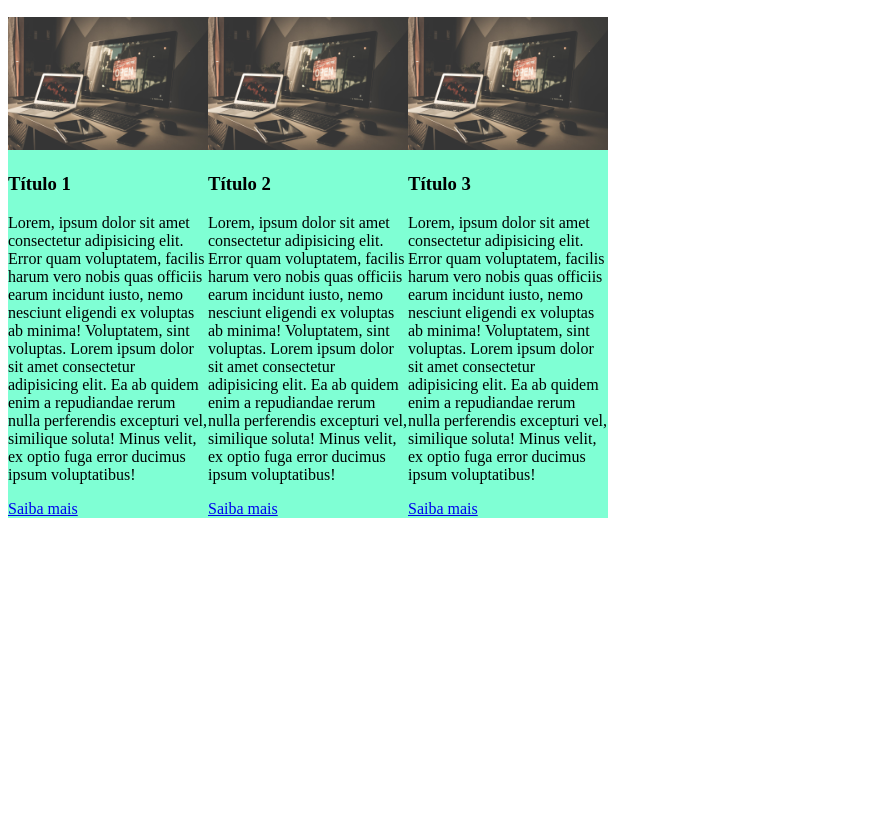
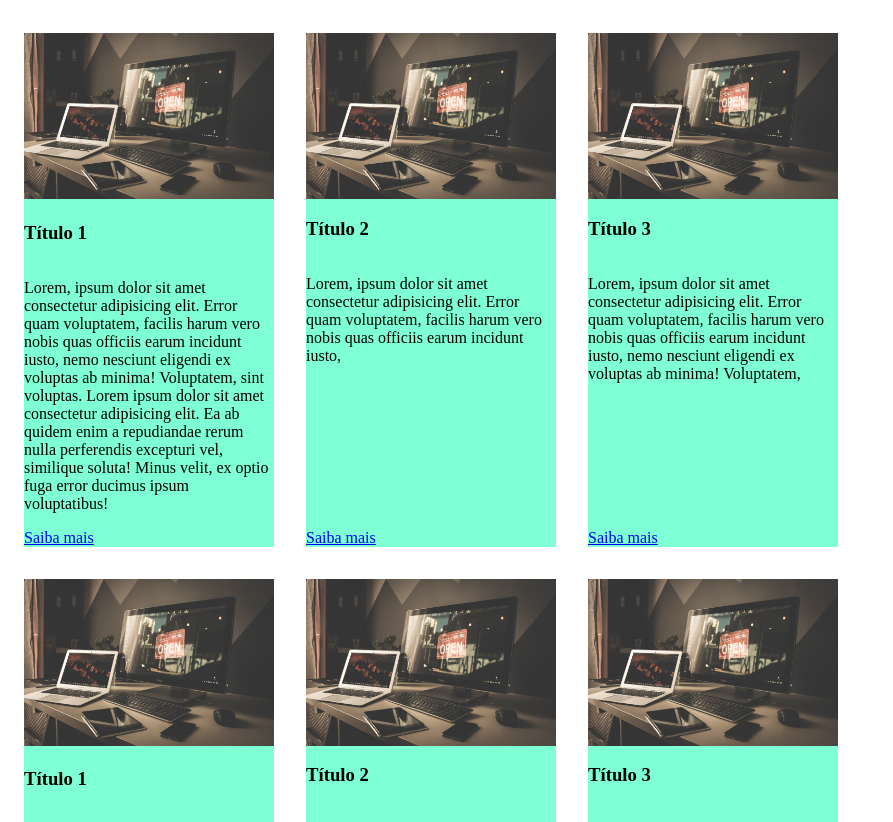
Before and after one commit to AlanPedroD/elementos-com-mesmo-tamanho, a plain HTML site: page altura-igual.html in a window 1280 px wide. Shown: the part 50-872 px from the top of the page, without its empty margins (0-893 px from the left). Before the commit the page ends 800 px from the top, so only its background shows below. Drawn offline with Linux system fonts and the light colour scheme.

Commit message:
fiz alteracoes no css e no html

```diff
--- a/altura-igual.html
+++ b/altura-igual.html
@@ -8,7 +8,7 @@
     <title>Elementos com a mesma altura</title>
     <link rel="stylesheet" href="altura.css">
 
-    <style>
+    <!-- <style>
         .coluna {
             float: left;
             width: 200px;
@@ -17,7 +17,7 @@
         img {
             max-width: 100%;
         }
-    </style>
+    </style> -->
 
 </head>
 
@@ -51,6 +51,36 @@
                 <h3>Título 2</h3>
                 <p>
                     Lorem, ipsum dolor sit amet consectetur adipisicing elit. Error quam voluptatem, facilis harum vero
+                    nobis quas officiis earum incidunt iusto,
+
+                </p>
+
+                <a href="#" class="botao">Saiba mais</a>
+            </div>
+
+            <div class="coluna">
+
+                <img src="imagens/tecnologia 2.jpg" width="" height="" alt="imagem">
+
+                <h3>Título 3</h3>
+                <p>
+                    Lorem, ipsum dolor sit amet consectetur adipisicing elit. Error quam voluptatem, facilis harum vero
+                    nobis quas officiis earum incidunt iusto, nemo nesciunt eligendi ex voluptas ab minima! Voluptatem,
+
+                </p>
+
+                <a href="#" class="botao">Saiba mais</a>
+            </div>
+
+            <div class="coluna">
+
+                <a href="#">
+                    <img src="imagens/tecnologia 2.jpg" width="" height="" alt="imagem">
+                </a>
+
+                <h3>Título 1</h3>
+                <p>
+                    Lorem, ipsum dolor sit amet consectetur adipisicing elit. Error quam voluptatem, facilis harum vero
                     nobis quas officiis earum incidunt iusto, nemo nesciunt eligendi ex voluptas ab minima! Voluptatem,
                     sint voluptas. Lorem ipsum dolor sit amet consectetur adipisicing elit. Ea ab quidem enim a
                     repudiandae rerum nulla perferendis excepturi vel, similique soluta! Minus velit, ex optio fuga
@@ -64,17 +94,30 @@
 
                 <img src="imagens/tecnologia 2.jpg" width="" height="" alt="imagem">
 
+                <h3>Título 2</h3>
+                <p>
+                    Lorem, ipsum dolor sit amet consectetur adipisicing elit. Error quam voluptatem, facilis harum vero
+                    nobis quas officiis earum incidunt iusto,
+
+                </p>
+
+                <a href="#" class="botao">Saiba mais</a>
+            </div>
+
+            <div class="coluna">
+
+                <img src="imagens/tecnologia 2.jpg" width="" height="" alt="imagem">
+
                 <h3>Título 3</h3>
                 <p>
                     Lorem, ipsum dolor sit amet consectetur adipisicing elit. Error quam voluptatem, facilis harum vero
                     nobis quas officiis earum incidunt iusto, nemo nesciunt eligendi ex voluptas ab minima! Voluptatem,
-                    sint voluptas. Lorem ipsum dolor sit amet consectetur adipisicing elit. Ea ab quidem enim a
-                    repudiandae rerum nulla perferendis excepturi vel, similique soluta! Minus velit, ex optio fuga
-                    error ducimus ipsum voluptatibus!
+
                 </p>
 
                 <a href="#" class="botao">Saiba mais</a>
             </div>
+
         </div>
     </section>
 </body>
--- a/altura.css
+++ b/altura.css
@@ -1,3 +1,24 @@
+.flex{
+    display: flex;
+    width: 960px;
+    max-width: 100%;
+    flex-wrap: wrap;
+}
+
+.flex img{
+    max-width: 100%;
+}
+
 .coluna{
     background-color: aquamarine;
+    display: flex;
+    flex-direction: column;
+    margin: 1em;
+    width: 250px;
+    /* uma forma de substituir o width 259px é utilizando o basis ex: flex : 0 1 250px; */
 }
+
+.botao{
+    align-self: flex-start;
+    margin-top: auto;
+}
```
